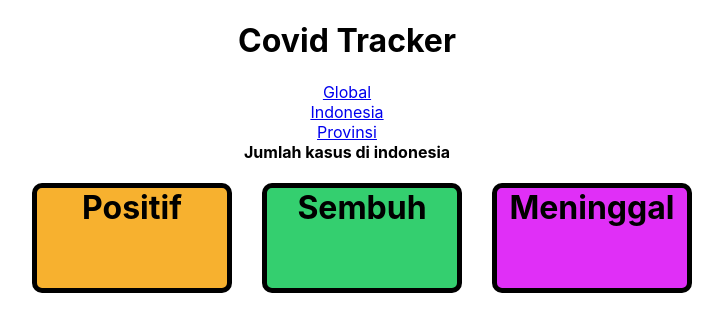
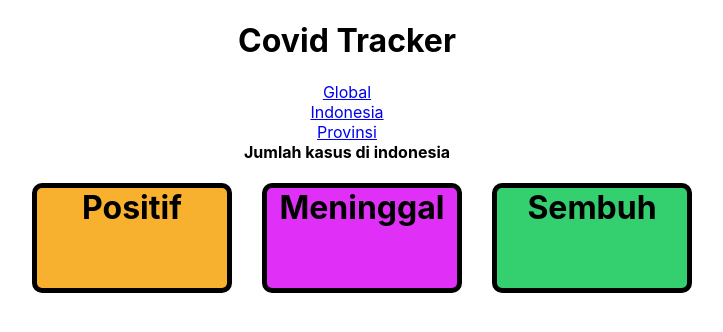
Before and after one commit to erlinafelis/CovidTracker, a React (Create React App) app: page /Indonesia in a window 1280 px wide. Shown: the top 332 px of the page, without its empty margins (293-1016 px from the left). Built offline with nearby package versions, Linux system fonts and the light colour scheme; no server answers.

Commit message:
3-buat kotak

```diff
--- a/src/pages/Indonesia.js
+++ b/src/pages/Indonesia.js
@@ -1,37 +1,38 @@
-import React, {useEffect, useState} from "react";
+import React, { useEffect, useState } from "react";
+//import NumberFormat from 'react-number-format';
 import axios from "axios"
 import '../App.css'
-//import NumberFormat from 'react-number-format';
+
 
 const Indonesia = () => {
-     const [terkena, setTerkena] = useState([]);
-     const [die, setDie] = useState([]);
-     const [pulih, setPulih] = useState([]);
+    const [terkena, setTerkena] = useState(['']);
+    const [die, setDie] = useState(['']);
+    const [pulih, setPulih] = useState(['']);
     useEffect(() => {
         axios
             .get("https://indonesia-covid-19.mathdro.id/api")
-         .then((response) =>
-
-         {
+            .then((response) => {
                 setTerkena(response.data.perawatan);
                 setDie(response.data.meninggal);
-             setPulih(response.data.sembuh);
+                setPulih(response.data.sembuh
+                    );
             })
     }, []);
 
 
-     return(
+    return (
 
 
         <div>
             <b>Jumlah kasus di indonesia</b>
             <br></br>
-           <h1 className ="boxpositif">Positif {terkena} </h1>
-           <h1 className ="boxsembuh">Sembuh {pulih}</h1>
-           <h1 className ="boxmeninggal">Meninggal {die}</h1>
-
-            {/* <h1 className ="boxmeninggal">Meninggal <NumberFormat value={Meninggal} thousandSeparator={true} displayType={'text'}/></h1> */}
-             {/* <h1 className ="boxsembuh">Sembuh <NumberFormat value={sembuh} thousandSeparator={true} displayType={'text'}/></h1> */}
+            <h1 className="boxpositif">Positif {terkena}</h1>
+            <h1 className="boxmeninggal">Meninggal {die}</h1>
+            <h1 className="boxsembuh">Sembuh {pulih}</h1>
+{/*
+            <h1 className ="boxmeninggal">Meninggal <NumberFormat value={die} thousandSeparator={true} displayType={'text'}/></h1>
+             <h1 className ="boxsembuh">Sembuh <NumberFormat value={pulih} thousandSeparator={true} displayType={'text'}/></h1>
+             <h1 className ="boxpositif">positif <NumberFormat value={terkena} thousandSeparator={true} displayType={'text'}/></h1>  */}
         </div>
 
     )
--- a/src/pages/Provinsi.js
+++ b/src/pages/Provinsi.js
@@ -14,22 +14,22 @@ export default function Provinsi (){
     console.log(provinsiData)
     return(
         <div align="center">
-            <table border="1" className="table-container">
+            <table border="3" className="table covid">
                 <tr>
-                    <th className="table-value-first">Nomor</th>
-                    <th className="table-value-second">Provinsi</th>
-                    <th className="table-value-third">Positif covid</th>
-                    <th className="table-value-fourth">Sembuh</th>
-                    <th className="table-value-fifth">Meninggal</th>
+                    <td className="table1">No</td>
+                    <td className="table2">Provinsi</td>
+                    <td className="table3">Positif </td>
+                    <td className="table4">Sembuh</td>
+                    <td className="table5">Meninggal</td>
                 </tr>
                 {provinsiData.map((item, index) => {
                     return(
                         <tr>
-                            <th className="table-value-first"scope="row" key={item.fid}>{index + 1}</th>
-                            <th className="table-value-second">{item.provinsi}</th>
-                            <th className="table-value-third"><NumberFormat value={item.kasusPosi} thousandSeparator={true} displayType={'text'}/></th>
-                            <th className="table-value-fourth"><NumberFormat value={item.kasusSemb} thousandSeparator={true} displayType={'text'}/></th>
-                            <th className="table-value-fifth"><NumberFormat value={item.kasusMeni} thousandSeparator={true} displayType={'text'}/></th>
+                            <th className="table1"scope="row" key={item.fid}>{index + 1}</th>
+                            <td className="table2">{item.provinsi}</td>
+                            <td className="table3"><NumberFormat value={item.kasusPosi} thousandSeparator={true} displayType={'text'}/></td>
+                            <td className="table4"><NumberFormat value={item.kasusSemb} thousandSeparator={true} displayType={'text'}/></td>
+                            <td className="table5"><NumberFormat value={item.kasusMeni} thousandSeparator={true} displayType={'text'}/></td>
                         </tr>
                     )
                 })}
```
Also changed, not shown: 1 other file (tests, documents, lock files or other folders). Lines whose indentation alone changed are shown as unchanged.
